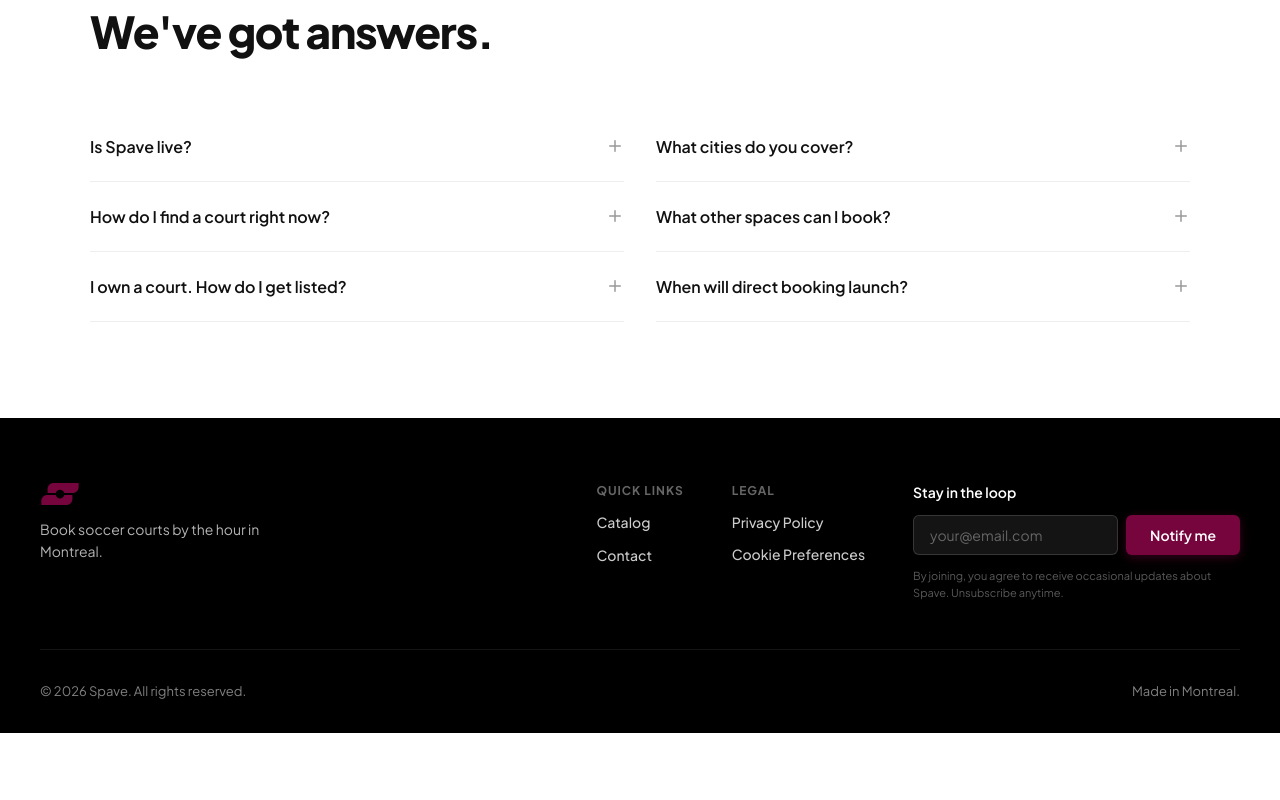
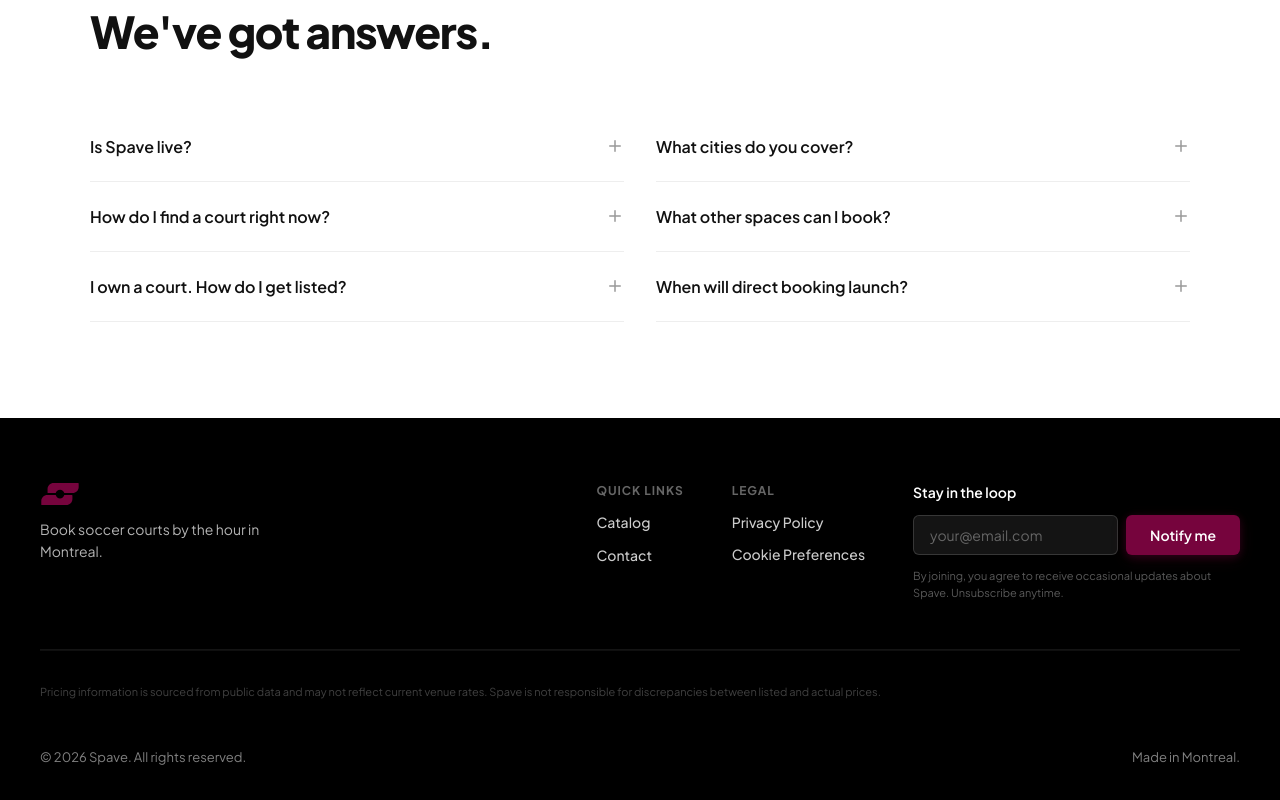
Before and after one commit to spave-app/spave-web, a Next.js app: page / in a window 1280 px wide. Shown: the part 4163-4963 px from the top of the page. Before the commit the page ends 4896 px from the top, so only its background shows below. Built offline with nearby package versions, Linux system fonts and the light colour scheme; no server answers.

Commit message:
Add general statements for price accuracy concerns.

```diff
--- a/app/[locale]/browse/page.tsx
+++ b/app/[locale]/browse/page.tsx
@@ -220,6 +220,7 @@
                     <CtaBanner />
                     <p className={styles.resultCount}>
                       {t.browse.courtsFound(filtered.length)}
+                      <span className={styles.resultDisclaimer}> · {t.browse.priceDisclaimer}</span>
                     </p>
                     <div className={`${styles.grid} ${mapOpen ? styles.gridWithMap : ""}`}>
                       {filtered.map((court, i) => (
--- a/app/browse/_components/CourtModal.tsx
+++ b/app/browse/_components/CourtModal.tsx
@@ -139,6 +139,7 @@
             </div>
           </div>
 
+          <p className={styles.priceNote}>{m.priceDisclaimerModal}</p>
         </div>
 
         {/* Sticky CTA */}
--- a/app/browse/browse.module.css
+++ b/app/browse/browse.module.css
@@ -144,6 +144,10 @@
   margin-bottom: var(--space-5);
 }
 
+.resultDisclaimer {
+  font-weight: 400;
+}
+
 /* Grid — 3 col default */
 .grid {
   display: grid;
--- a/app/components/Footer.tsx
+++ b/app/components/Footer.tsx
@@ -74,6 +74,8 @@
           </div>
         </div>
 
+        <p className={styles.priceDisclaimer}>{t.footer.priceDisclaimerFooter}</p>
+
         <div className={styles.bottom}>
           <span className={styles.copy}>{t.footer.copyright}</span>
           <span className={styles.city}>{t.footer.city}</span>
--- a/app/components/styles/Footer.module.css
+++ b/app/components/styles/Footer.module.css
@@ -158,6 +158,15 @@
   transform: scale(0.97);
 }
 
+.priceDisclaimer {
+  font-size: 11px;
+  line-height: 1.6;
+  color: rgba(255, 255, 255, 0.25);
+  padding-top: var(--space-8);
+  border-top: 1px solid rgba(255, 255, 255, 0.06);
+  margin-bottom: var(--space-4);
+}
+
 .bottom {
   display: flex;
   flex-wrap: wrap;
--- a/app/i18n/translations.ts
+++ b/app/i18n/translations.ts
@@ -124,6 +124,7 @@
       notify: "Notify me",
       copyright: "© 2026 Spave. All rights reserved.",
       city: "Made in Montreal.",
+      priceDisclaimerFooter: "Pricing information is sourced from public data and may not reflect current venue rates. Spave is not responsible for discrepancies between listed and actual prices.",
       consent: "By joining, you agree to receive occasional updates about Spave. Unsubscribe anytime.",
       privacyPolicy: "Privacy Policy",
       legal: "Legal",
@@ -148,6 +149,7 @@
       filter: "Filter",
       map: "Map",
       courtsFound: (n: number) => `${n} court${n !== 1 ? "s" : ""} found`,
+      priceDisclaimer: "Prices are estimates and may vary.",
       noResults: "No courts match your filters.",
       fetchError: "Could not load courts. Please try again later.",
       ctaHeadline: "Like what you see?",
@@ -205,6 +207,7 @@
       callToBook: "Book",
       bookOnWebsite: "Continue on their website",
       directions: "Directions",
+      priceDisclaimerModal: "Prices shown are approximate. Always confirm rates directly with the venue.",
     },
     cookieBanner: {
       text: "We use analytics cookies to understand how visitors use Spave and improve the experience. Read our",
@@ -356,6 +359,7 @@
       notify: "Me notifier",
       copyright: "© 2026 Spave. Tous droits réservés.",
       city: "Fait à Montréal.",
+      priceDisclaimerFooter: "Les informations tarifaires proviennent de données publiques et peuvent ne pas refléter les tarifs actuels. Spave n'est pas responsable des écarts entre les prix affichés et réels.",
       consent: "En vous inscrivant, vous acceptez de recevoir des mises à jour occasionnelles sur Spave. Désabonnement possible à tout moment.",
       privacyPolicy: "Politique de confidentialité",
       legal: "Légal",
@@ -380,6 +384,7 @@
       filter: "Filtrer",
       map: "Carte",
       courtsFound: (n: number) => `${n} terrain${n !== 1 ? "s" : ""} trouvé${n !== 1 ? "s" : ""}`,
+      priceDisclaimer: "Les prix sont estimatifs et peuvent varier.",
       noResults: "Aucun terrain ne correspond à vos filtres.",
       fetchError: "Impossible de charger les terrains. Veuillez réessayer plus tard.",
       ctaHeadline: "Quelque chose vous plaît?",
@@ -437,6 +442,7 @@
       callToBook: "Réserver",
       bookOnWebsite: "Continuer sur leur site",
       directions: "Itinéraire",
+      priceDisclaimerModal: "Les prix affichés sont approximatifs. Confirmez toujours les tarifs directement avec le complexe.",
     },
     cookieBanner: {
       text: "Nous utilisons des cookies analytiques pour comprendre comment les visiteurs utilisent Spave et améliorer l'expérience. Consultez notre",
```
Also changed, not shown: app/browse/_components/CourtModal.module.css (+8 -0 lines).
